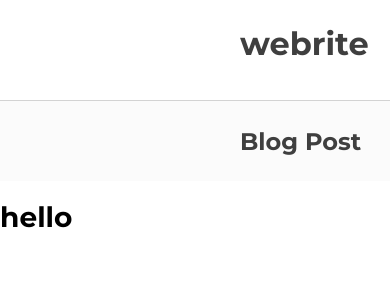
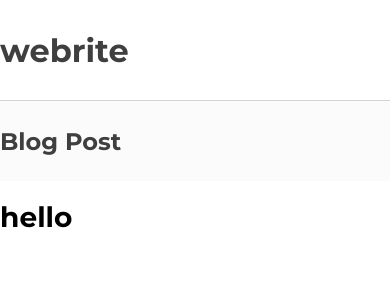
Before and after one commit to clarencechaan/blog-frontend, a React (Create React App) app: page /posts/1 in a window 390 px wide. Shown: the top 300 px of the page. Built offline with nearby package versions, Linux system fonts and the light colour scheme.

Commit message:
implemented responsive feed

```diff
--- a/src/components/Feed.js
+++ b/src/components/Feed.js
@@ -24,14 +24,38 @@ function Feed() {
     "https://i.imgur.com/BXx0Cbo.jpg",
   ];
 
-  useEffect(() => {
+  function setNumOfColumns(num) {
+    console.log(window.innerWidth, num);
     setFeedColumns(() => {
-      let result = [[], [], [], []];
+      let result = [];
+      for (let i = 0; i < num; i++) {
+        result.push([]);
+      }
       for (let i = 0; i < images.length; i++) {
-        result[i % 4].push(images[i]);
+        result[i % num].push(images[i]);
       }
       return result;
     });
+  }
+
+  function setFeed() {
+    if (window.innerWidth >= 1680) {
+      setNumOfColumns(4);
+    } else if (window.innerWidth >= 1268) {
+      setNumOfColumns(3);
+    } else if (window.innerWidth >= 826) {
+      setNumOfColumns(2);
+    } else if (window.innerWidth >= 384) {
+      setNumOfColumns(1);
+    }
+  }
+
+  useEffect(() => {
+    setFeed();
+    window.matchMedia("(min-width:1680px)").addEventListener("change", setFeed);
+    window.matchMedia("(max-width:1268px)").addEventListener("change", setFeed);
+    window.matchMedia("(max-width:826px)").addEventListener("change", setFeed);
+    window.matchMedia("(max-width:384px)").addEventListener("change", setFeed);
   }, []);
 
   function getFeedColumns() {
--- a/src/components/Post.js
+++ b/src/components/Post.js
@@ -6,8 +6,14 @@ function Post() {
       <div className="header">
         <div className="logo">webrite</div>
       </div>
-      <div className="content-type-bar">Blog Post</div>
-      <h1>hello</h1>
+      <div className="content-type-bar">
+        <div className="content">Blog Post</div>
+      </div>
+      <div className="main">
+        <div className="content">
+          <h1>hello</h1>
+        </div>
+      </div>
     </div>
   );
 }
--- a/src/styles/FeedItem.css
+++ b/src/styles/FeedItem.css
@@ -58,10 +58,15 @@
 }
 
 .feed-item .img-container .blue-overlay .post-link {
+  width: 50%;
+  height: 100%;
+}
+
+.feed-item .img-container .blue-overlay .post-link a {
   display: flex;
   align-items: center;
   justify-content: flex-end;
-  width: 50%;
+  width: 100%;
   height: 100%;
 }
 
--- a/src/styles/Post.css
+++ b/src/styles/Post.css
@@ -1,29 +1,47 @@
 .post {
   display: flex;
   flex-direction: column;
+  align-items: center;
+}
+
+.post > * {
+  width: 100%;
+}
+
+.post .content {
+  width: 1200px;
 }
 
 .header {
   height: 100px;
+  width: 100%;
   border-bottom: 1px solid lightgray;
+  display: flex;
+  align-items: center;
+  justify-content: center;
 }
 
 .header .logo {
   font-weight: 700;
   font-size: 32px;
-  text-align: left;
-  margin-left: 240px;
-  margin-top: 24px;
   color: rgb(63, 63, 63);
+  width: 1200px;
 }
 
 .content-type-bar {
+  width: 100%;
   font-weight: 700;
   background-color: rgb(251, 251, 251);
   height: 80px;
   color: rgb(63, 63, 63);
   display: flex;
   align-items: center;
+  justify-content: center;
   font-size: 24px;
-  padding-left: 240px;
+  box-sizing: border-box;
 }
+
+.post .main {
+  display: flex;
+  justify-content: center;
+}
```
